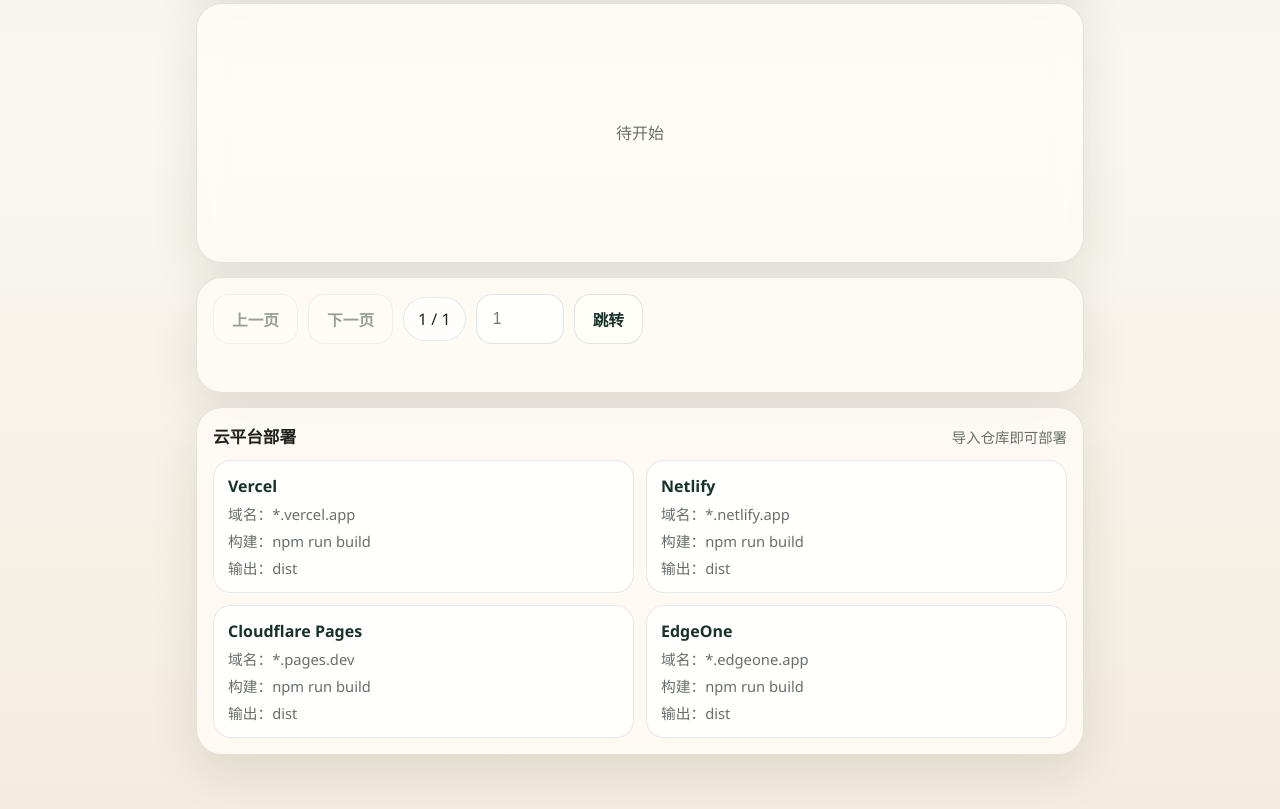
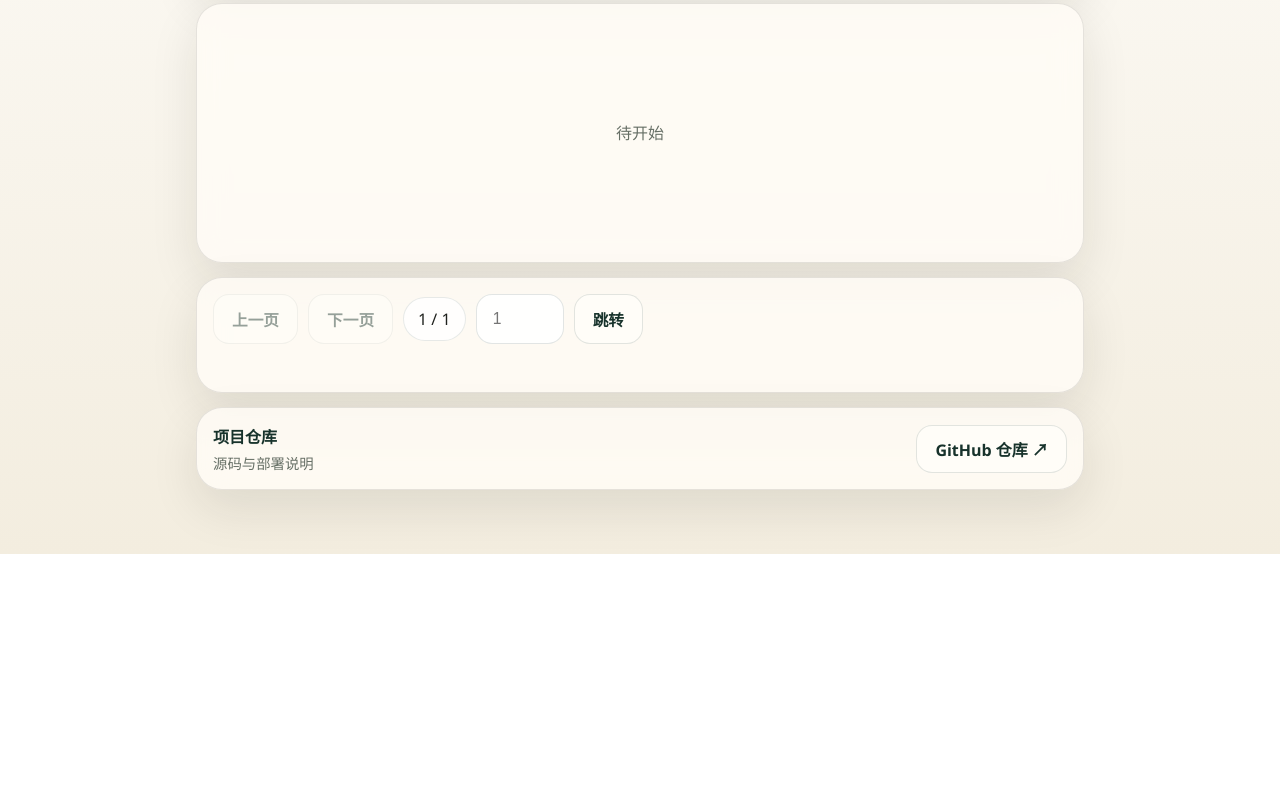
Before and after one commit to lilixu3/goldbach-validator-web, a website: page index.html in a window 1280 px wide. Shown: the part 503-1312 px from the top of the page. After the commit the page ends 1057 px from the top, so only its background shows below. Drawn offline with Linux system fonts and the light colour scheme.

Commit message:
简化前端仓库入口展示
将页面底部的云平台部署区替换为更轻的仓库入口卡片，保留统一视觉风格，并更新测试以覆盖新的页面结构与样式。

```diff
--- a/index.html
+++ b/index.html
@@ -66,37 +66,17 @@
         <p id="pager-hint" class="pager-hint"></p>
       </section>
 
-      <section class="deploy-panel" aria-labelledby="deploy-title">
-        <div class="section-head">
-          <h2 id="deploy-title">云平台部署</h2>
-          <p>导入仓库即可部署</p>
+      <section class="repo-panel" aria-label="项目仓库">
+        <div class="repo-copy">
+          <span class="repo-label">项目仓库</span>
+          <span class="repo-note">源码与部署说明</span>
         </div>
-        <div class="deploy-grid">
-          <article class="deploy-card">
-            <strong>Vercel</strong>
-            <span>域名：*.vercel.app</span>
-            <span>构建：npm run build</span>
-            <span>输出：dist</span>
-          </article>
-          <article class="deploy-card">
-            <strong>Netlify</strong>
-            <span>域名：*.netlify.app</span>
-            <span>构建：npm run build</span>
-            <span>输出：dist</span>
-          </article>
-          <article class="deploy-card">
-            <strong>Cloudflare Pages</strong>
-            <span>域名：*.pages.dev</span>
-            <span>构建：npm run build</span>
-            <span>输出：dist</span>
-          </article>
-          <article class="deploy-card">
-            <strong>EdgeOne</strong>
-            <span>域名：*.edgeone.app</span>
-            <span>构建：npm run build</span>
-            <span>输出：dist</span>
-          </article>
-        </div>
+        <a
+          class="repo-link"
+          href="https://github.com/lilixu3/goldbach-validator-web"
+          target="_blank"
+          rel="noreferrer"
+        >GitHub 仓库 ↗</a>
       </section>
     </main>
 
--- a/styles.css
+++ b/styles.css
@@ -56,7 +56,7 @@
 .status-panel,
 .result-panel,
 .pager-panel,
-.deploy-panel {
+.repo-panel {
   border: 1px solid var(--line);
   border-radius: var(--radius-xl);
   background: var(--panel);
@@ -94,7 +94,7 @@
 .control-panel,
 .status-panel,
 .pager-panel,
-.deploy-panel {
+.repo-panel {
   margin-top: 14px;
   padding: 16px;
 }
@@ -319,52 +319,53 @@
   font-size: 0.92rem;
 }
 
-.deploy-panel {
-  margin-top: 14px;
+.repo-panel {
+  display: flex;
+  align-items: center;
+  justify-content: space-between;
+  flex-wrap: wrap;
+  gap: 12px;
 }
 
-.section-head {
-  display: flex;
-  align-items: baseline;
-  justify-content: space-between;
-  gap: 12px;
-  margin-bottom: 12px;
+.repo-copy {
+  display: grid;
+  gap: 4px;
 }
 
-.section-head h2 {
-  margin: 0;
-  font-size: 1.04rem;
+.repo-label {
+  font-size: 1rem;
+  font-weight: 700;
+  color: var(--accent);
 }
 
-.section-head p {
-  margin: 0;
+.repo-note {
   color: var(--muted);
   font-size: 0.9rem;
 }
 
-.deploy-grid {
-  display: grid;
-  grid-template-columns: repeat(2, minmax(0, 1fr));
-  gap: 12px;
+.repo-link {
+  display: inline-flex;
+  align-items: center;
+  justify-content: center;
+  min-height: 48px;
+  padding: 0 18px;
+  border-radius: 16px;
+  border: 1px solid rgba(23, 50, 43, 0.12);
+  color: var(--accent);
+  background: var(--panel-strong);
+  text-decoration: none;
+  font-weight: 700;
+  transition: transform 160ms ease, box-shadow 160ms ease, border-color 160ms ease;
 }
 
-.deploy-card {
-  display: grid;
-  gap: 6px;
-  padding: 14px;
-  border: 1px solid rgba(23, 50, 43, 0.1);
-  border-radius: var(--radius-lg);
-  background: rgba(255, 255, 255, 0.88);
+.repo-link:hover {
+  transform: translateY(-1px);
+  border-color: rgba(23, 50, 43, 0.22);
 }
 
-.deploy-card strong {
-  font-size: 1rem;
-  color: var(--accent);
-}
-
-.deploy-card span {
-  color: var(--muted);
-  font-size: 0.92rem;
+.repo-link:focus-visible {
+  outline: none;
+  box-shadow: 0 0 0 4px rgba(23, 50, 43, 0.08);
 }
 
 .toast {
@@ -390,8 +391,7 @@
 @media (max-width: 760px) {
   .control-panel,
   .status-panel,
-  .pair-list,
-  .deploy-grid {
+  .pair-list {
     grid-template-columns: 1fr;
   }
 
@@ -411,7 +411,7 @@
   .status-panel,
   .result-panel,
   .pager-panel,
-  .deploy-panel {
+  .repo-panel {
     border-radius: 22px;
   }
 
@@ -427,8 +427,12 @@
     justify-content: center;
   }
 
-  .section-head {
+  .repo-panel {
     flex-direction: column;
     align-items: flex-start;
   }
+
+  .repo-link {
+    width: 100%;
+  }
 }
```
Also changed, not shown: tests/goldbach.test.js (+12 -6 lines).
